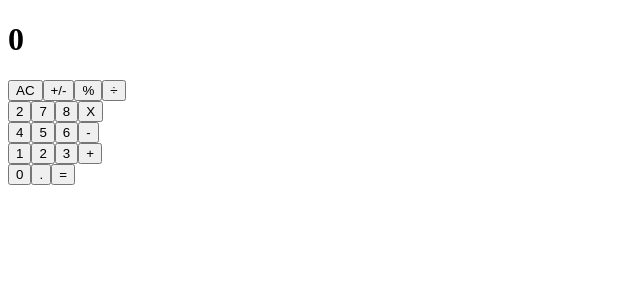
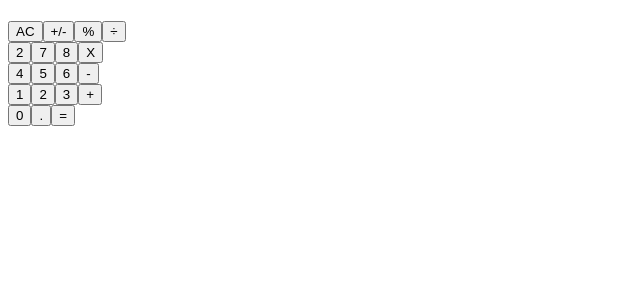
Before and after one commit to omar-labana/compu, a React (Create React App) app: page / in a window 1280 px wide. Shown: the top 300 px of the page, without its empty margins (0-640 px from the left). Built offline with nearby package versions, Linux system fonts and the light colour scheme.

Commit message:
Edit App comp

```diff
--- a/src/components/App.js
+++ b/src/components/App.js
@@ -1,16 +1,44 @@
 import React from 'react';
-// import calculate from '../logic/calculate';
+import calculate from '../logic/calculate';
 import '../App.css';
 import Display from './Display';
 import ButtonPanel from './ButtonPanel';
 
-function App() {
-  return (
-    <>
-      <Display />
-      <ButtonPanel />
-    </>
-  );
+class App extends React.Component {
+  constructor(props) {
+    super(props);
+
+    this.state = {
+      total: null,
+      next: null,
+      operationName: null,
+    };
+
+    // this.handleClick = this.handleClick.bind(this);
+  }
+
+  handleClick = (buttonName) => {
+    this.setState((state) => calculate(state, buttonName));
+  }
+
+  render() {
+    const { total, next, operationName } = this.state;
+    return (
+      <>
+        <Display result={total} next={next} operationName={operationName} />
+        <ButtonPanel clickHandler={this.handleClick} />
+      </>
+    );
+  }
 }
 
+// function App() {
+//   return (
+//     <>
+//       <Display />
+//       <ButtonPanel />
+//     </>
+//   );
+// }
+
 export default App;
```
